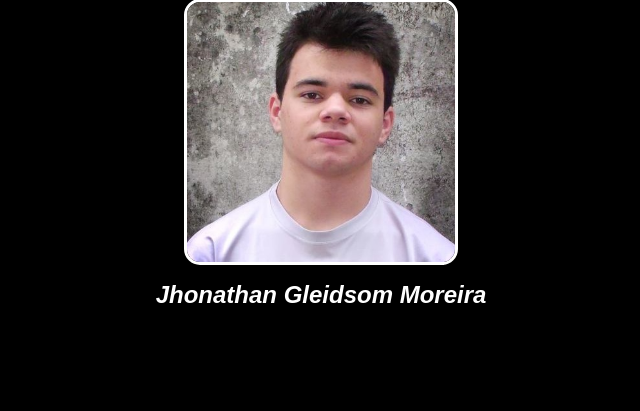
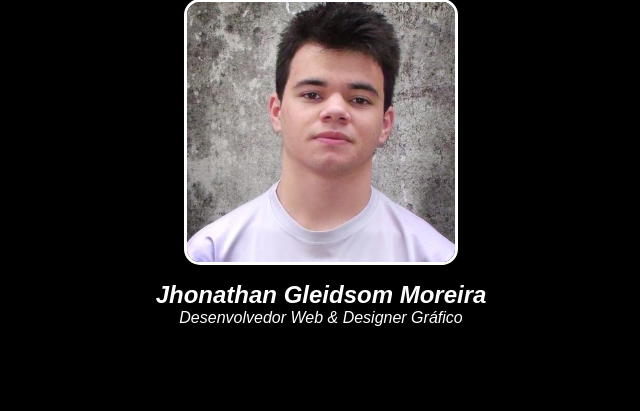
Before and after one commit to nathangmoreira/nathangmoreira.github.io, a PHP site: page / in a window 1280 px wide. Shown: the part 145-556 px from the top of the page, without its empty margins (319-959 px from the left). Run offline with PHP 8.4, Linux system fonts and the light colour scheme.

Commit message:
Chamada abaixo do nome

```diff
--- a/estilo.css
+++ b/estilo.css
@@ -16,12 +16,12 @@ body{
 .cabecalho{
     width: 100%;
     float: left;
+    text-align: center;
 }
 
 #foto{
     width: 100%;
     float: left;
-    text-align: center;
 }
 
 #foto img{
@@ -32,8 +32,12 @@ body{
 }
 
 #nome{
-    text-align: center;
     font-size: 1.5em;
     font-weight: bold;
     font-style: italic;
 }
+
+#lead{
+    font-size: 1em;
+    font-style: italic;
+}
--- a/index.html
+++ b/index.html
@@ -14,9 +14,13 @@
                 <div id="foto">
                     <img src="img/perfil.jpg" alt="Foto do Perfil">
                 </div>
-
+                <!--Nome-->
                 <div id="nome">
                     Jhonathan Gleidsom Moreira
+                </div>
+                <!--Lead-->
+                <div id="lead">
+                    Desenvolvedor Web & Designer Gráfico
                 </div>
             </div>
         </div>
```
